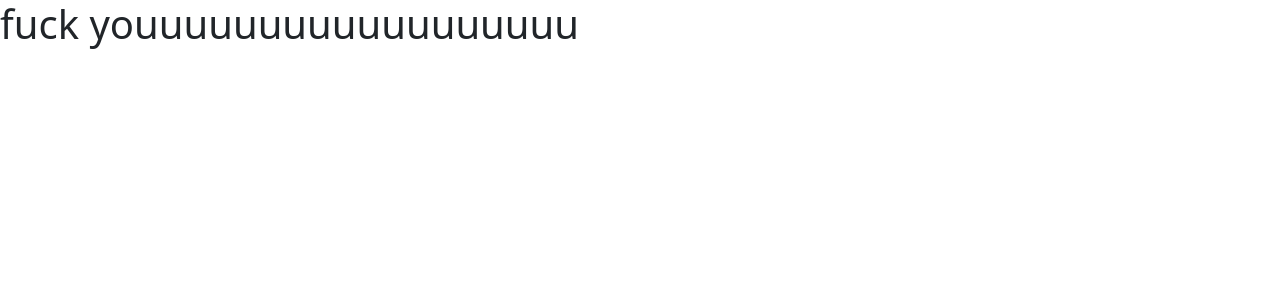
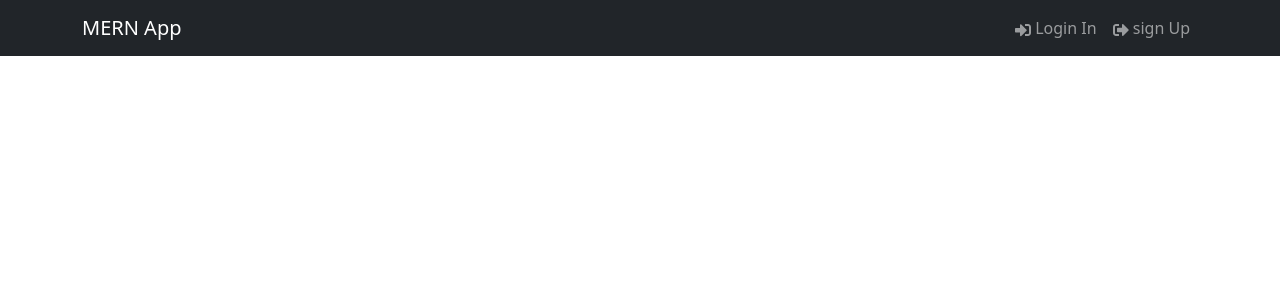
Before and after one commit to Mohammedrisvanvm/crud-in-react, a React (Vite) app in the folder frontend/: page / in a window 1280 px wide. Shown: the top 300 px of the page. Built offline with nearby package versions, Linux system fonts and the light colour scheme.

Commit message:
homeSCreen created

```diff
--- a/frontend/src/App.jsx
+++ b/frontend/src/App.jsx
@@ -1,9 +1,11 @@
 import React from 'react'
+import Header from './components/header'
 
 function App() {
   return (
-  <>
-  <h1>fuck youuuuuuuuuuuuuuuuuu</h1></>
+    <div>
+      <Header/>
+    </div>
   )
 }
 
--- a/frontend/src/components/header.jsx
+++ b/frontend/src/components/header.jsx
@@ -0,0 +1,29 @@
+import { Navbar, Nav, Container } from "react-bootstrap";
+import { FaSignInAlt, FaSignOutAlt } from "react-icons/fa";
+
+const Header = () => {
+  return (
+
+    <header>
+
+      <Navbar bg="dark" variant="dark" expand="lg" collapseOnSelect>
+        <Container>
+          <Navbar.Brand href="/">MERN App</Navbar.Brand>
+          <Navbar.Toggle aria-controls="basic-navbar-nav" />
+          <Navbar.Collapse id="basic-navbar-nav">
+            <Nav className="ms-auto">
+              <Nav.Link href="/login">
+                <FaSignInAlt /> Login In
+              </Nav.Link>
+              <Nav.Link href="/Register">
+                <FaSignOutAlt /> sign Up
+              </Nav.Link>
+            </Nav>
+          </Navbar.Collapse>
+        </Container>
+      </Navbar>
+    </header>
+  );
+};
+
+export default Header;
```
Also changed, not shown: frontend/src/screens/HomeScreen.jsx (added), 1 other file (tests, documents, lock files or other folders).
